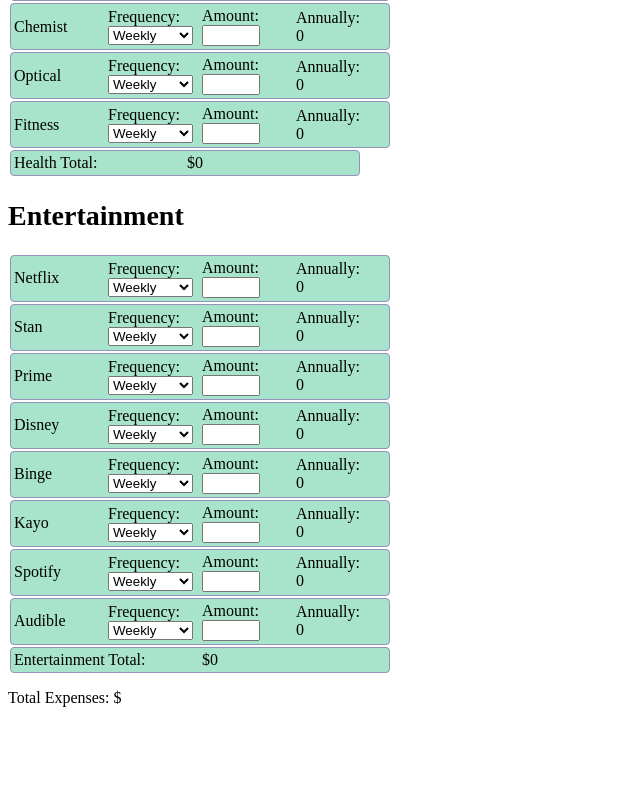
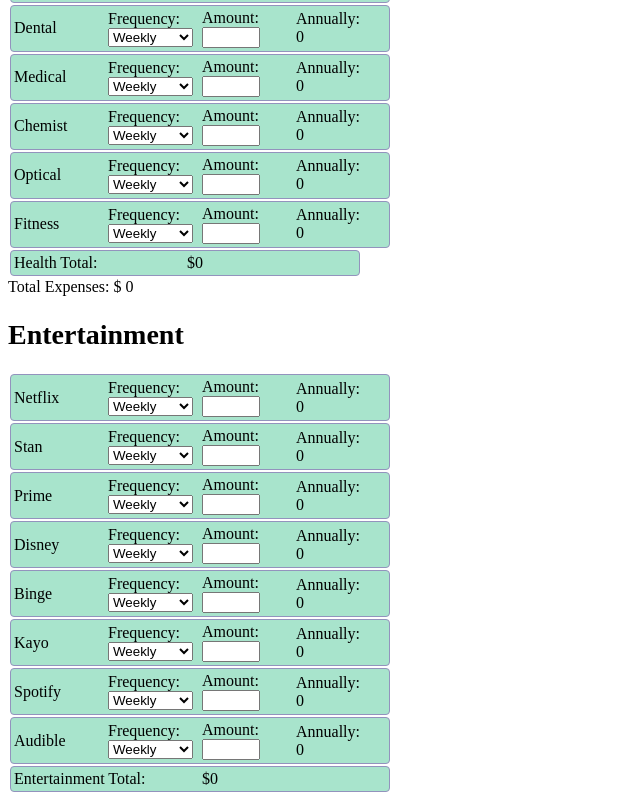
Before and after one commit to DBurgess93/budget-planner, a React (Create React App) app: page / in a window 1280 px wide. Shown: the part 1574-2374 px from the top of the page, without its empty margins (0-640 px from the left). Before the commit the page ends 2297 px from the top, so only its background shows below. Built offline with nearby package versions, Linux system fonts and the light colour scheme.

Commit message:
Add Total of all categories

```diff
--- a/src/App.js
+++ b/src/App.js
@@ -5,14 +5,14 @@
   frequencies,
   handleAmountChange,
   handleFrequencyChange,
-  calculateTotalExpenses,
-  calculateCategoryTotals,
+  totalAllCategories,
   categoryTotals
 }) => {
   return (
     <>
       {Object.keys(categories).map((categoryKey) => (
         <div key={categoryKey} className="cat-table">
+          <p>Total Expenses: $ {totalAllCategories} </p>
           <h2>{categoryKey.charAt(0).toUpperCase() + categoryKey.slice(1)}</h2>
           {categories[categoryKey].map((item, index) => (
             <table key={index}>
@@ -58,7 +58,6 @@
           </table>
         </div>
       ))}
-      <p>Total Expenses: $</p>
     </>
   )
 }
@@ -285,13 +284,13 @@
     return 0;
   };
 
-  const calculateTotalExpenses = (categories) => {
+  const calculateTotalExpenses = (categoryTotals) => {
     let totalSum = 0
 
-    Object.values(categories).forEach((categoryArray) => {
-      categoryArray.forEach((item) => {
-        totalSum += item.annualAmount
-      })
+    categoryTotals.forEach((category) => {
+      console.log(category)
+      totalSum += category || 0
+      console.log(totalSum)
     })
 
     return totalSum
@@ -315,7 +314,7 @@
   };
 
   const categoryTotals = calculateCategoryTotals(categories);
-
+  const totalAllCategories = Object.values(categoryTotals).reduce((total, value) => total + value, 0)
 
   const handleAmountChange = (categoryKey, itemIndex, amount) => {
     const updatedCategories = { ...categories }
@@ -357,6 +356,7 @@
         calculateTotalExpenses={calculateTotalExpenses}
         calculateCategoryTotals={calculateCategoryTotals}
         categoryTotals={categoryTotals}
+        totalAllCategories={totalAllCategories}
       />
     </div>
   );
```
